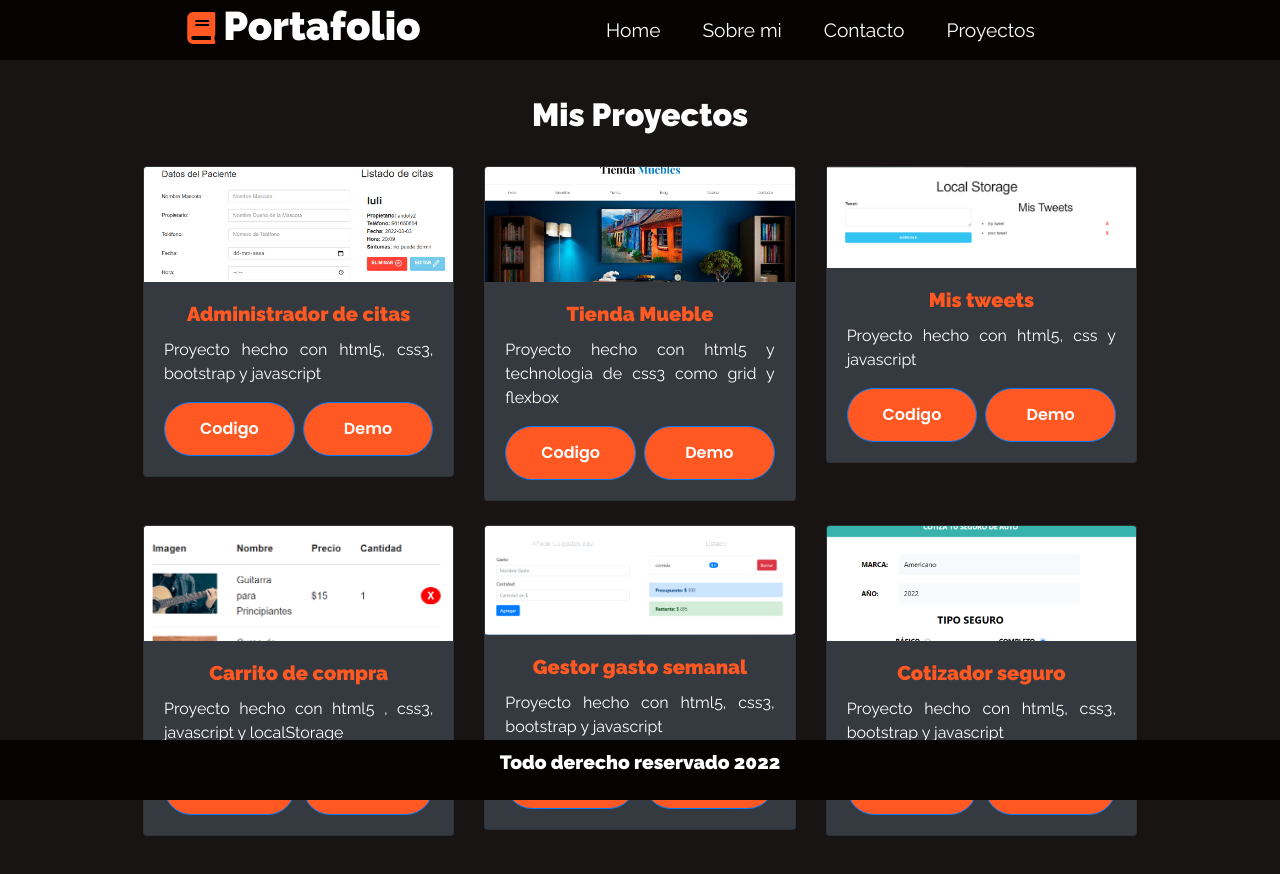
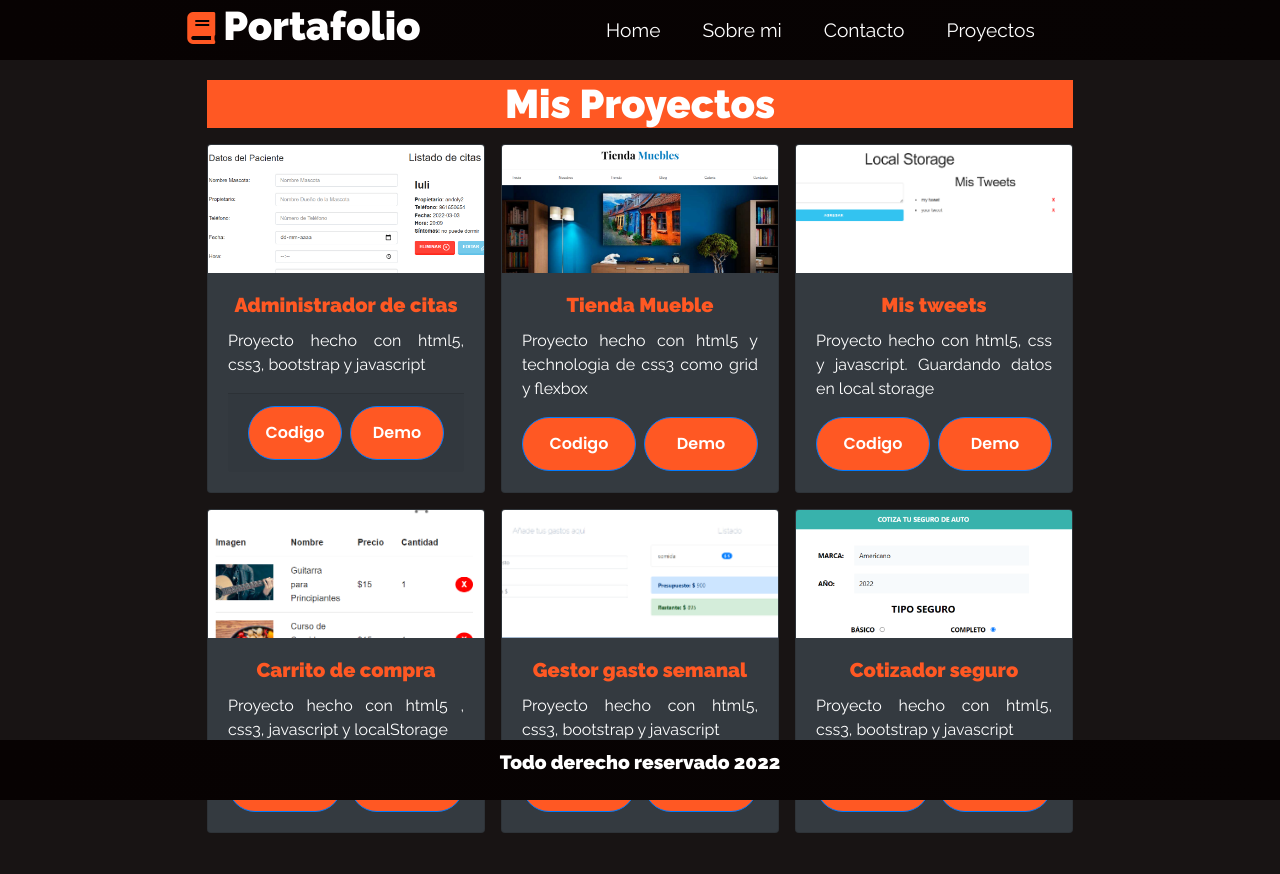
Before and after one commit to jeanmo333/mi-portafolio, a React (Create React App) app: page /projects in a window 1280 px wide. Shown: the top 874 px of the page. Built offline with nearby package versions, Linux system fonts and the light colour scheme.

Commit message:
cambio de 15-02-2022

```diff
--- a/src/App.css
+++ b/src/App.css
@@ -24,6 +24,12 @@
   margin: 0 auto;
 }
 
+.contenedor{
+  width: 80%;
+  margin: 0 auto ;
+}
+
+
 *{
   box-sizing: border-box;
   margin: 0;
--- a/src/App.js
+++ b/src/App.js
@@ -15,12 +15,14 @@ function App() {
       <Router>
         <Navbar />
         <Switch>
+        <div className="container">
           <Route path="/" exact component={Home} />
           <Route path="/about-mi" exact component={AboutMe} />
 
           <Route path="/contact" exact component={Contact} />
 
           <Route path="/projects" exact component={Projects} />
+           </div>
         </Switch>
 
         <Footer />
--- a/src/portafolioContainer/Contact/Contact.css
+++ b/src/portafolioContainer/Contact/Contact.css
@@ -6,7 +6,7 @@ body{
 .contenedor {
     max-width: 100%;
     margin: 0 auto;
-    margin-top: 6rem;
+    margin-top: 12rem;
 }
 
 .error{
@@ -30,9 +30,10 @@ body{
 
 /* Formulario */
 .formulario {
-    max-width: 40rem;
+    width: 70%;
     margin: 0 auto;
-    margin-top: 40px;
+    margin-top: 6rem;
+
 
 }
 
@@ -96,7 +97,8 @@ input[type="submit"]{
 
 
     .formulario {
-        width: 90%;
+        width: 100%;
+        margin-top: 4rem;
 
     }
 
--- a/src/portafolioContainer/projects/Projects.css
+++ b/src/portafolioContainer/projects/Projects.css
@@ -1,3 +1,84 @@
+.h1{
+    margin-top: 1rem;
+    margin-bottom: 1rem;
+    color: white;
+    font-weight: 900;
+    background-color: var(--dark-orange);
+}
+
+.card-title{
+    color: var(--dark-orange);
+    font-weight: 900;
+}
+
+
+.boton{
+    background-color: var(--dark-orange);
+}
+
+.card-text{
+    text-align: justify;
+}
+
+.text-center{
+    font-weight: 900;
+}
+
+
+      .card{
+        margin-bottom: 1rem;
+    }
+
+
+    .h1{
+        color: white;
+        font-weight: 900;
+    }
+
+
+@media screen and (min-width: 678px) {
+    .contenador-card{
+        display:grid;
+        grid-template-columns: repeat(3, 1fr);
+        column-gap: 1rem;
+        row-gap: 1rem;
+        justify-content: center;
+
+    }
+
+    .card{
+        margin-bottom: 0;
+
+    }
+
+    img{
+        height: 8rem;
+        object-fit: cover;
+        background-size: cover;
+        max-width: 100%;
+        display: block;
+    }
+
+
+    .container {
+        max-width: 70%;
+        margin-bottom: 5rem;
+      }
+
+      .card{
+        margin-bottom: 0;
+    }
+
+
+    .h1{
+        margin-top: 5rem;
+        color: white;
+        font-weight: 900;
+    }
+
+}
+
+/*
 .contenedor-project {
   max-width: 80%;
   margin: 0 auto;
@@ -71,3 +152,5 @@ img{
     background-color: #037bc0;
     margin-bottom: 2rem;
 }
+
+*/
--- a/src/portafolioContainer/projects/Projects.js
+++ b/src/portafolioContainer/projects/Projects.js
@@ -1,16 +1,16 @@
-import React from "react";
+import React, {Fragment}  from "react";
+import "./Projects.css";
 
-import "./Projects.css";
+
 export default function Projects() {
   return (
-    <main className="contenido-principal contenedor-project container">
-      <h2 className="text-center mt-4 text-white">Mis Proyectos</h2>
+    <Fragment>
+      <h1 className="h1">Mis Proyectos</h1>
 
-      <div className="row">
-        <div className="col-sm">
+      <div className="contenador-card">
+
         <div
-            className="card mt-4 bg-dark text-white"
-            style={{ width: "18rem;" }}
+          className="card bg-dark text-white"
         >
           <img
             className="card-img-top"
@@ -22,23 +22,28 @@ export default function Projects() {
             <p className="card-text">
               Proyecto hecho con html5, css3, bootstrap y javascript
             </p>
-              <div className="d-flex ">
-                <a href="https://github.com/jeanmo333/Administrador-citas/tree/master" className="btn btn-primary boton mr-2" target="_blank">
+            <div className="card-footer d-flex">
+              <a
+                href="https://github.com/jeanmo333/Administrador-citas/tree/master"
+                className="btn btn-primary boton mr-2"
+                target="_blank"
+              >
                 Codigo
               </a>
 
-                <a href="https://xenodochial-agnesi-9d9bd2.netlify.app" className="btn btn-primary boton" target="_blank">
+              <a
+                href="https://xenodochial-agnesi-9d9bd2.netlify.app"
+                className="btn btn-primary boton"
+                target="_blank"
+              >
                 Demo
               </a>
             </div>
             </div>
         </div>
-        </div>
 
-        <div className="col-sm">
         <div
-            className="card mt-4 bg-dark text-white"
-            style={{ width: "18rem;" }}
+          className="card bg-dark text-white"
         >
           <img
             className="card-img-top"
@@ -51,81 +56,95 @@ export default function Projects() {
               Proyecto hecho con html5 y technologia de css3 como grid y flexbox
             </p>
             <div className="d-flex ">
-                <a href="https://github.com/jeanmo333/tienda-mueble/tree/master" className="btn btn-primary boton mr-2" target="_blank">
+              <a
+                href="https://github.com/jeanmo333/tienda-mueble/tree/master"
+                className="btn btn-primary boton mr-2"
+                target="_blank"
+              >
                 Codigo
               </a>
 
-                <a href="https://admiring-goldstine-38801c.netlify.app" className="btn btn-primary boton " target="_blank">
+              <a
+                href="https://admiring-goldstine-38801c.netlify.app"
+                className="btn btn-primary boton "
+                target="_blank"
+              >
                 Demo
               </a>
             </div>
             </div>
         </div>
-        </div>
 
-        <div className="col-sm columna">
         <div
-            className="card mt-4 bg-dark text-white"
-            style={{ width: "18rem;" }}
+          className="card bg-dark text-white"
         >
           <img
             className="card-img-top"
             src="img/mis-tweets.png"
             alt="Card image cap"
-              className="img-fluid"
           />
            <div className="card-body">
             <h5 className="card-title">Mis tweets</h5>
             <p className="card-text">
-                Proyecto hecho con html5, css y javascript
+              Proyecto hecho con html5, css y javascript. Guardando datos en local storage
             </p>
             <div className="d-flex ">
-                <a href="https://github.com/jeanmo333/Mis-tweets/tree/master" className="btn btn-primary boton mr-2" target="_blank">
+              <a
+                href="https://github.com/jeanmo333/Mis-tweets/tree/master"
+                className="btn btn-primary boton mr-2"
+                target="_blank"
+              >
                 Codigo
               </a>
 
-                <a href="https://boring-shannon-ae8803.netlify.app/" className="btn btn-primary boton " target="_blank" target="_blank">
+              <a
+                href="https://boring-shannon-ae8803.netlify.app/"
+                className="btn btn-primary boton "
+                target="_blank"
+                target="_blank"
+              >
                 Demo
               </a>
             </div>
          </div>
         </div>
-        </div>
-      </div>
 
-      <div className="row fila">
-        <div className="col-sm">
         <div
-            className="card mt-4 bg-dark text-white"
-            style={{ width: "18rem;" }}
+          className="card bg-dark text-white"
         >
           <img
             className="card-img-top"
             src="img/carito-compra.png"
             alt="Card image cap"
           />
+
             <div className="card-body">
             <h5 className="card-title">Carrito de compra</h5>
             <p className="card-text">
               Proyecto hecho con html5 , css3, javascript y localStorage
             </p>
             <div className="d-flex ">
-                <a href="https://github.com/jeanmo333/PROYECTO-Carrito-LS/tree/master" className="btn btn-primary boton mr-2" target="_blank">
+              <a
+                href="https://github.com/jeanmo333/PROYECTO-Carrito-LS/tree/master"
+                className="btn btn-primary boton mr-2"
+                target="_blank"
+              >
                 Codigo
               </a>
 
-                <a href="https://wizardly-hoover-87785c.netlify.app/" className="btn btn-primary boton" target="_blank">
+              <a
+                href="https://wizardly-hoover-87785c.netlify.app/"
+                className="btn btn-primary boton"
+                target="_blank"
+              >
                 Demo
               </a>
             </div>
     </div>
         </div>
-        </div>
 
-        <div className="col-sm">
         <div
-            className="card mt-4 bg-dark text-white"
-            style={{ width: "18rem;" }}
+          className="card bg-dark text-white"
         >
           <img
             className="card-img-top"
@@ -133,51 +152,64 @@ export default function Projects() {
             alt="Card image cap"
           />
        <div className="card-body">
-              < h5 className="card-title">Gestor gasto semanal</h5>
+            <h5 className="card-title">Gestor gasto semanal</h5>
             <p className="card-text">
               Proyecto hecho con html5, css3, bootstrap y javascript
             </p>
             <div className="d-flex ">
-                <a href="https://github.com/jeanmo333/gasto-semanal/tree/master" className="btn btn-primary boton mr-2" target="_blank">
+              <a
+                href="https://github.com/jeanmo333/gasto-semanal/tree/master"
+                className="btn btn-primary boton mr-2"
+                target="_blank"
+              >
                 Codigo
               </a>
 
-                <a href="https://nostalgic-euclid-ef6997.netlify.app" className="btn btn-primary boton" target="_blank">
+              <a
+                href="https://nostalgic-euclid-ef6997.netlify.app"
+                className="btn btn-primary boton"
+                target="_blank"
+              >
+                Demo
+              </a>
+            </div>
+          </div>
+        </div>
+
+        <div
+          className="card bg-dark text-white"
+        >
+          <img
+            className="card-img-top"
+            src="img/cotizador-seguro.png"
+            alt="Card image cap"
+          />
+
+        <div className="card-body">
+            <h5 className="card-title">Cotizador seguro</h5>
+            <p className="card-text">
+              Proyecto hecho con html5, css3, bootstrap y javascript
+            </p>
+            <div className="d-flex ">
+              <a
+                href="https://github.com/jeanmo333/Cotizador-seguro/tree/master"
+                className="btn btn-primary boton mr-2"
+                target="_blank"
+              >
+                Codigo
+              </a>
+
+              <a
+                href="https://hopeful-snyder-2c6226.netlify.app/"
+                className="btn btn-primary boton"
+                target="_blank"
+              >
                 Demo
               </a>
             </div>
          </div>
         </div>
       </div>
-
-        <div className="col-sm">
-          <div
-            className="card mt-4 bg-dark text-white"
-            style={{ width: "18rem;" }}
-          >
-            <img
-              className="card-img-top"
-              src="img/cotizador-seguro.png"
-              alt="Card image cap"
-            />
-            <div className="card-body">
-              <h5 className="card-title">Cotizador seguro</h5>
-              <p className="card-text">
-              Proyecto hecho con html5, css3, bootstrap y javascript
-              </p>
-              <div className="d-flex ">
-                <a href="https://github.com/jeanmo333/Cotizador-seguro/tree/master" className="btn btn-primary boton mr-2" target="_blank">
-                  Codigo
-                </a>
-
-                <a href="https://hopeful-snyder-2c6226.netlify.app/" className="btn btn-primary boton" target="_blank">
-                  Demo
-                </a>
-              </div>
-            </div>
-          </div>
-        </div>
-      </div>
-    </main>
+      </Fragment>
   );
 }
```
Also changed, not shown: src/portafolioContainer/AboutMe/AboutMe.css (+12 -9 lines), src/portafolioContainer/Home/profile/Profile.css (+30 -0 lines), public/img/mis-tweets.png. Lines whose indentation alone changed are shown as unchanged.
